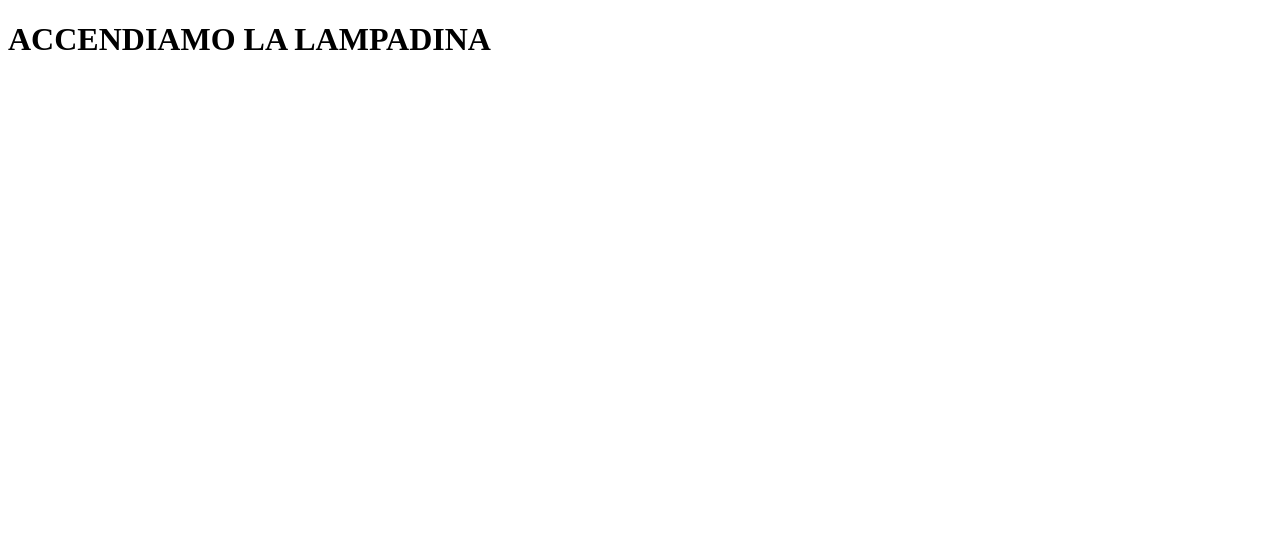
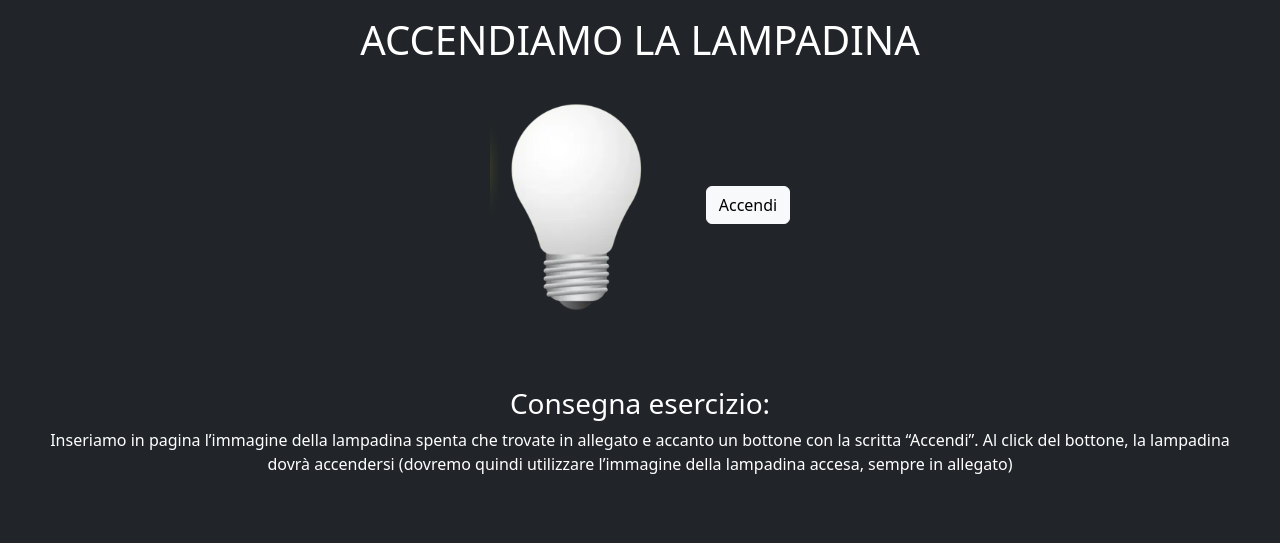
Before and after one commit to AlessandroPuglisi21/js-dom-1, a plain HTML site: page index.html in a window 1280 px wide. Drawn offline with nearby package versions, Linux system fonts and the light colour scheme.

Commit message:
ADDED: Html Secton

```diff
--- a/index.html
+++ b/index.html
@@ -1,11 +1,32 @@
-<!DOCTYPE html>
+<!doctype html>
 <html lang="en">
-<head>
-    <meta charset="UTF-8">
-    <meta name="viewport" content="width=device-width, initial-scale=1.0">
+  <head>
+    <meta charset="utf-8">
+    <meta name="viewport" content="width=device-width, initial-scale=1">
     <title>Lampadina</title>
-</head>
-<body>
-    <h1>ACCENDIAMO LA LAMPADINA</h1>
-</body>
+    <link href="https://cdn.jsdelivr.net/npm/bootstrap@5.3.3/dist/css/bootstrap.min.css" rel="stylesheet" integrity="sha384-QWTKZyjpPEjISv5WaRU9OFeRpok6YctnYmDr5pNlyT2bRjXh0JMhjY6hW+ALEwIH" crossorigin="anonymous">
+  </head>
+  <body class=" bg-dark">
+    <!-- TITOLO -->
+    <h1 class="d-flex justify-content-center mt-3 text-white">ACCENDIAMO LA LAMPADINA</h1>
+
+    <!-- LAMPADINA -->
+    <main>
+        <div class="d-flex justify-content-center align-items-center">
+            <img id="lampadina" src="./img/img/white_lamp.png" alt="" class="img-fluid" style="max-width: 200px;">
+            <button type="button" class="btn btn-light ms-3">Accendi</button>
+        </div>
+
+        <!-- CONSEGNA ESERCIZIO -->
+         <div class="text-center p-5">
+            <h3 class="text-white">Consegna esercizio:</h3>
+            <p class="text-white">Inseriamo in pagina l’immagine della lampadina spenta che trovate in allegato e accanto un bottone con la scritta “Accendi”.
+                Al click del bottone, la lampadina dovrà accendersi (dovremo quindi utilizzare l’immagine della lampadina accesa, sempre in allegato)
+            </p>
+         </div>
+
+    </main>
+
+    <script src="https://cdn.jsdelivr.net/npm/bootstrap@5.3.3/dist/js/bootstrap.bundle.min.js" integrity="sha384-YvpcrYf0tY3lHB60NNkmXc5s9fDVZLESaAA55NDzOxhy9GkcIdslK1eN7N6jIeHz" crossorigin="anonymous"></script>
+  </body>
 </html>
```
